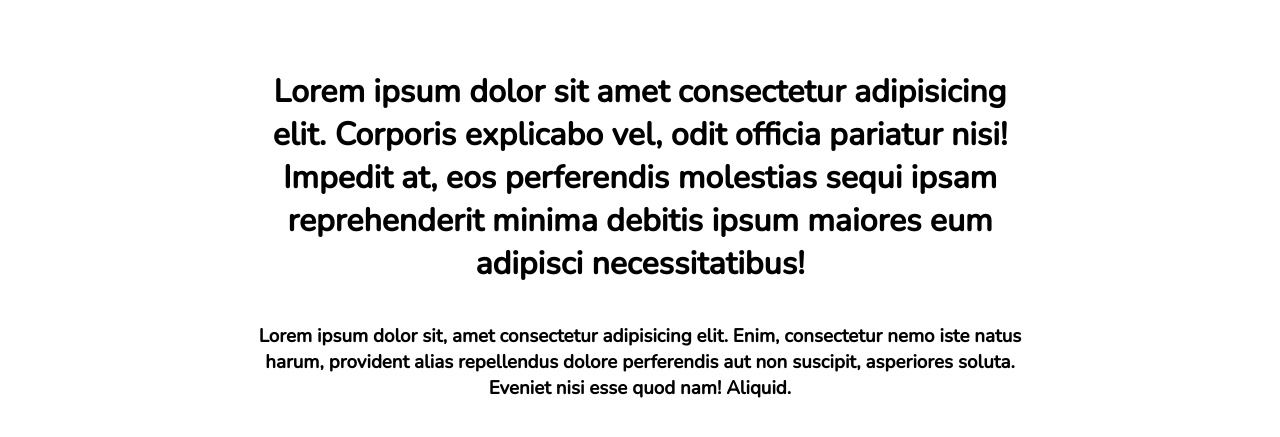
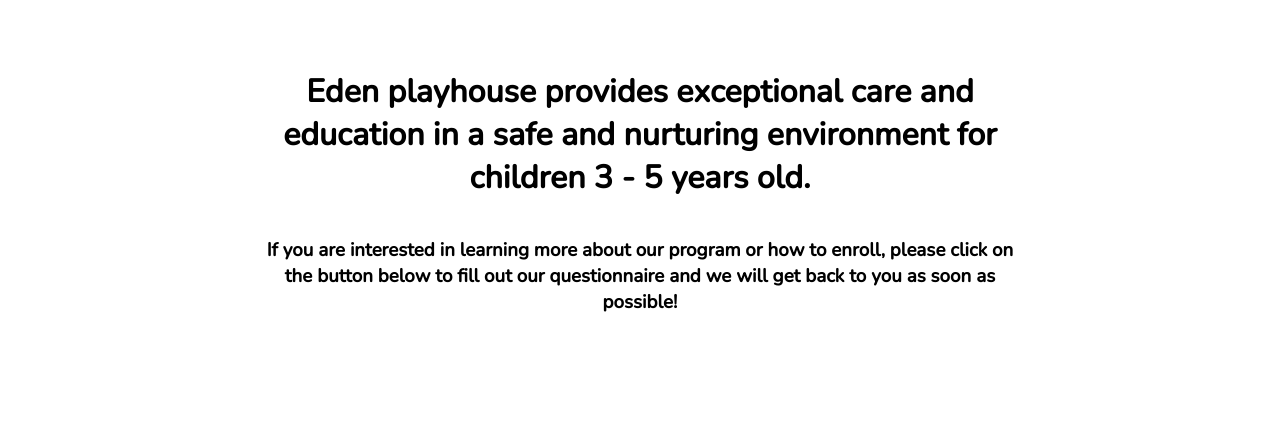
Before and after one commit to blhbhl/MP2-EdenPlayhouse, a React (Create React App) app: page / in a window 1280 px wide. Shown: the part 1288-1725 px from the top of the page. Built offline with nearby package versions, Linux system fonts and the light colour scheme.

Commit message:
Update Banner.js

```diff
--- a/src/components/Banner.js
+++ b/src/components/Banner.js
@@ -7,10 +7,10 @@
     <h1 className="banner-text">Your avenue for Learning and Fun</h1>
   </div>
 
-  <div className="banner2">
-    <h1>Lorem ipsum dolor sit amet consectetur adipisicing elit. Corporis explicabo vel, odit officia pariatur nisi! Impedit at, eos perferendis molestias sequi ipsam reprehenderit minima debitis ipsum maiores eum adipisci necessitatibus!</h1>
-    <h3>Lorem ipsum dolor sit, amet consectetur adipisicing elit. Enim, consectetur nemo iste natus harum, provident alias repellendus dolore perferendis aut non suscipit, asperiores soluta. Eveniet nisi esse quod nam! Aliquid.</h3>
-</div>
+ <div className="banner2">
+    <h1>Eden playhouse provides exceptional care and education in a safe and nurturing environment for children 3 - 5 years old.</h1>
+    <h3>If you are interested in learning more about our program or how to enroll, please click on the button below to fill out our questionnaire and we will get back to you as soon as possible!</h3>
+  </div>
 <div>
  <a name="" id="" className="btn btn-primary" href="#" role="button"></a>
 </div>
```
